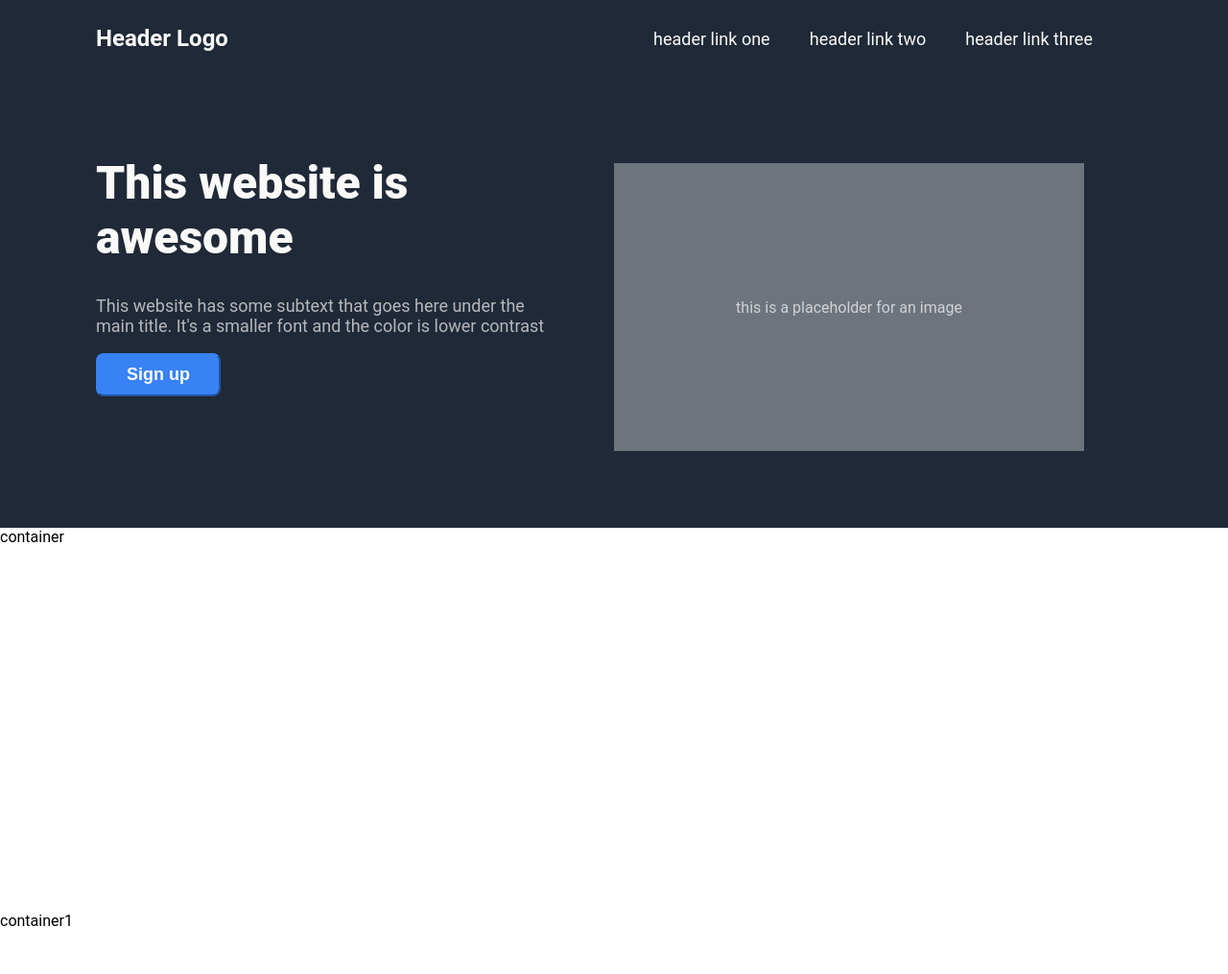
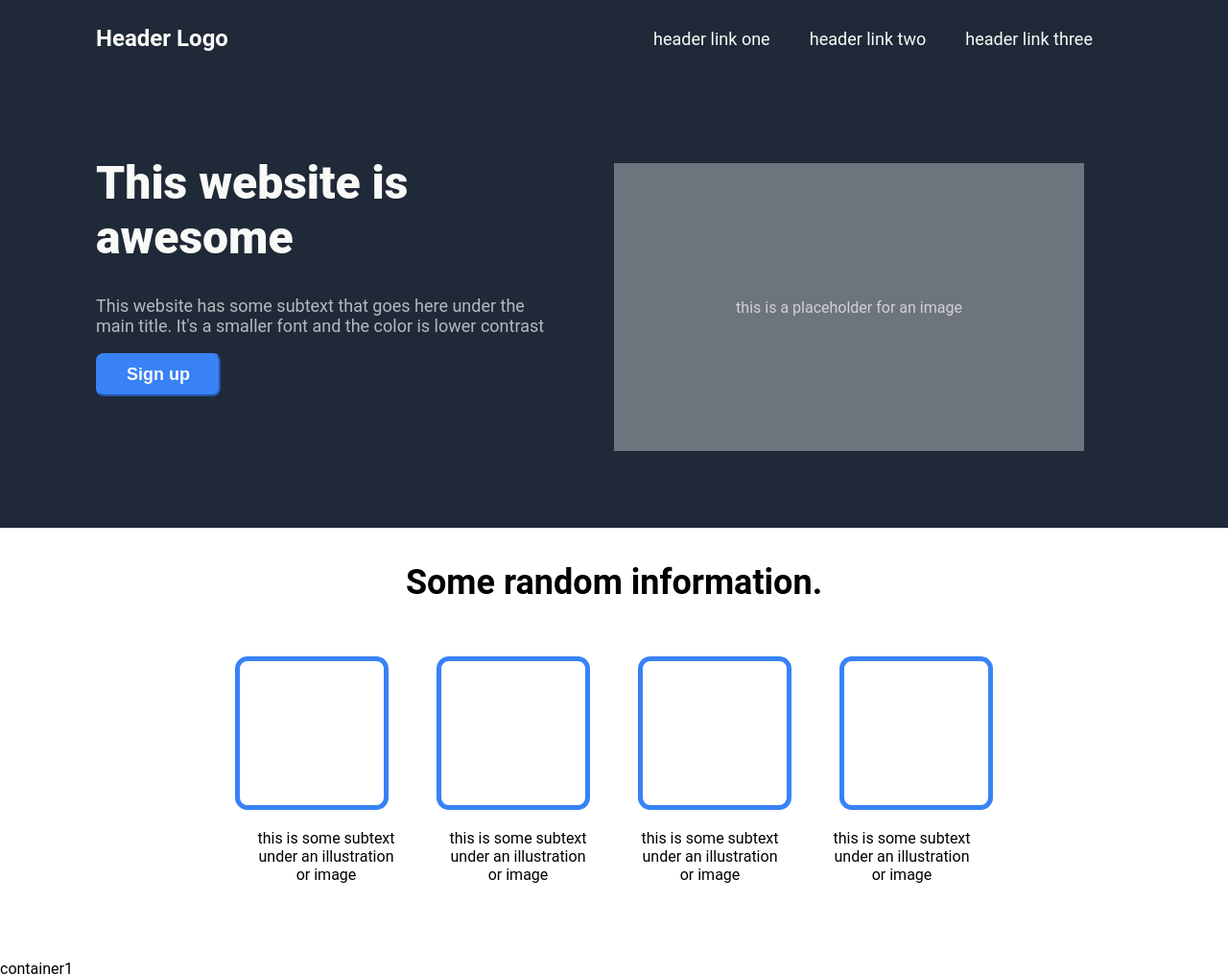
Before and after one commit to Amir-Merchad/Landing-Page, a plain HTML site: page index.html in a window 1280 px wide. Shown: the top 1015 px of the page at 96% size. Drawn offline with Linux system fonts and the light colour scheme.

Commit message:
add second part of my structure

```diff
--- a/index.html
+++ b/index.html
@@ -27,7 +27,28 @@
 		</div>
 	</div>
 
-	<div class="container">container</div>
+	<div class="container">
+
+		<p class="container-text">Some random information.</p>
+
+		<div class="flex1-container">
+			<ul class="flex1-item">
+				<li class="list1"></li>
+				<li class="list1"></li>
+				<li class="list1"></li>
+				<li class="list1"></li>
+			</ul>
+		</div>
+
+		<div class="flex2-container">
+			<ul class="flex2-item">
+				<li class="list2">this is some subtext under an illustration or image</li>
+				<li class="list2">this is some subtext under an illustration or image</li>
+				<li class="list2">this is some subtext under an illustration or image</li>
+				<li class="list2">this is some subtext under an illustration or image</li>
+			</ul>
+		</div>
+	</div>
 
 	<div class="container1">container1</div>
 
--- a/style.css
+++ b/style.css
@@ -34,15 +34,12 @@ body{
 
 .header-body{
     flex: 1;
-    padding-right: 50px;
-    padding-left: 50px;
-    padding-bottom: 80px;
-    padding-top: 50px;
     display: flex;
     flex-direction: row;
     justify-content: space-evenly;
     background-color: #1F2937;
     height: 400px;
+    padding: 50px 50px 80px 50px;
 }
 
 .header-text{
@@ -93,17 +90,59 @@ body{
 }
 
 .container{
+    height: 450px;
     display: flex;
-    height: 400px;
+    flex-direction: column;
+    gap: 20px;
+}
+
+.container-text{
+    text-align: center;
+    font-size: 36px;
+    font-weight: 600;
+}
+
+.flex1-item{
+    display: flex;
+    flex-direction: row;
+    justify-content: center;
+    list-style: none;
+    gap: 50px;
+    padding: 0;
+    margin: 0;
+}
+
+.list1{
+    height: 150px;
+    width: 150px;
+    border-radius: 8%;
+    border: 5px solid #3882F6;
+}
+
+.flex2-item{
+    display: flex;
+    flex-direction: row;
+    justify-content: center;
+    list-style: none;
+    gap: 50px;
+    padding: 0;
+    margin: 0;
+}
+
+.list2{
+    height: 50px;
+    width: 150px;
+    text-align: center;
+}
+
+.flex2-container{
 }
 
 .container1{
-    display: flex;
     height: 400px;
 }
 
 .footer-body{
-    display: flex;
     height: 400px;
 }
 
@@ -116,4 +155,5 @@ body{
     font-size: 24px;
     padding-left: 100px;
     padding-right: 100px;
+    color: white;
 }
```
Also changed, not shown: 1 other file.
